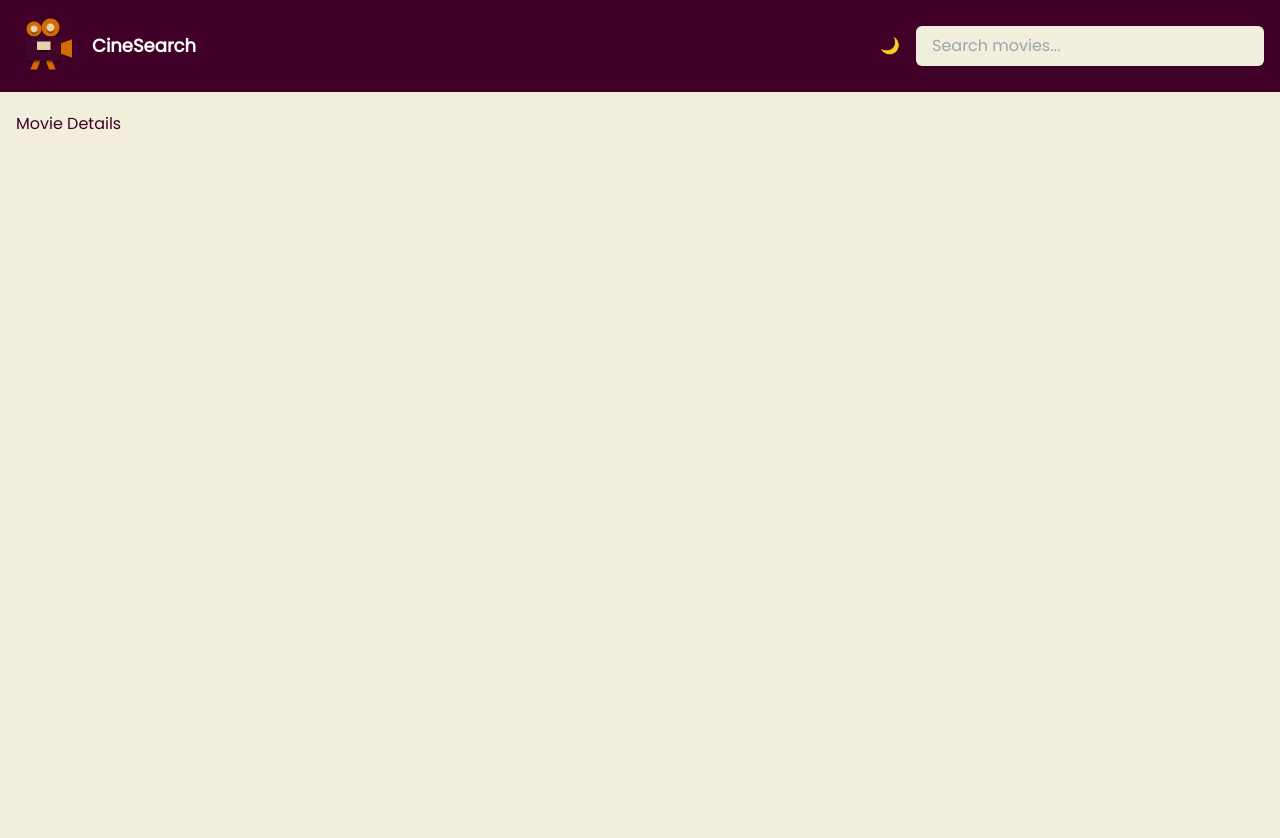
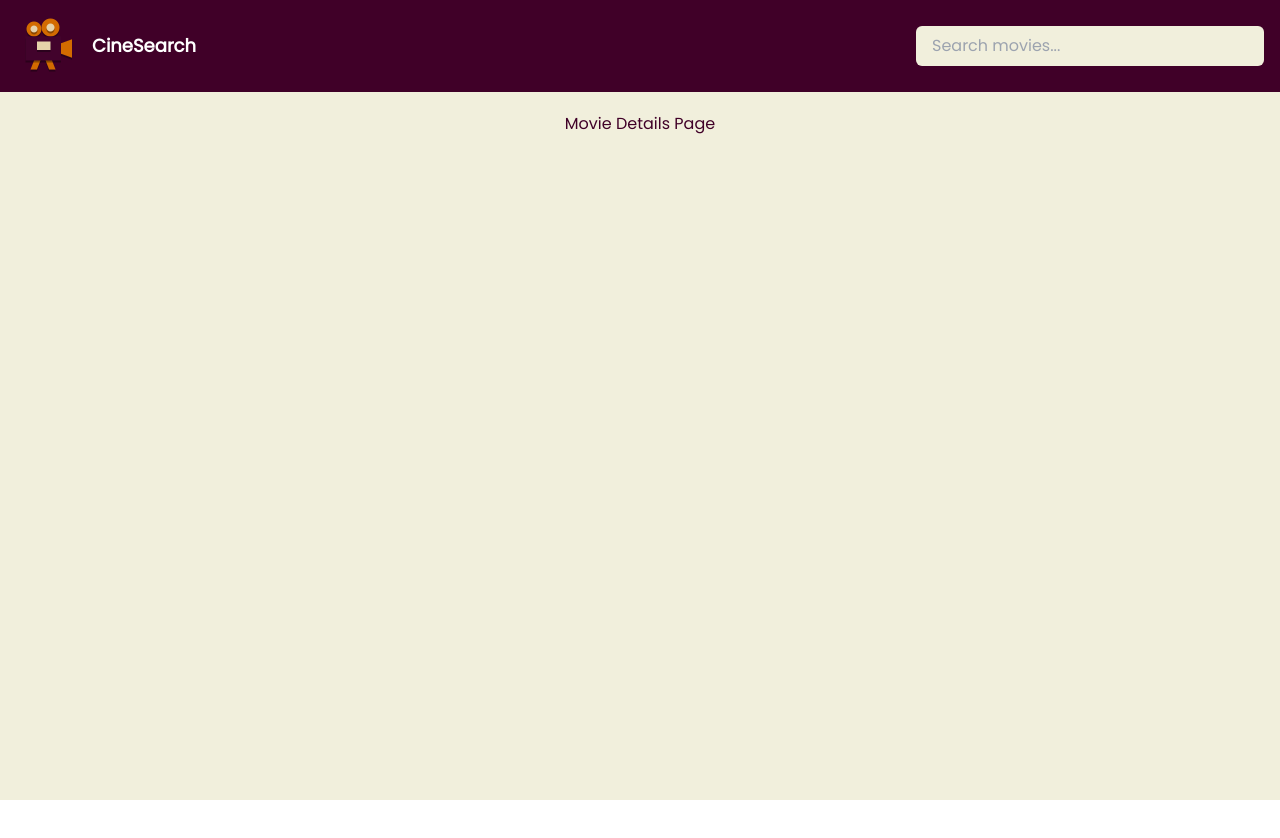
Before and after one commit to irahuldutta02/cine-search, a React (Vite) app: page /name/1 in a window 1280 px wide. Shown: the top 838 px of the page. After the commit the page ends 800 px from the top, so only its background shows below. Built offline with nearby package versions, Linux system fonts and the light colour scheme.

Commit message:
minor design updates

```diff
--- a/src/components/NavBar.jsx
+++ b/src/components/NavBar.jsx
@@ -1,6 +1,6 @@
 import { Link } from "react-router-dom";
 
-const Navbar = ({ onThemeToggle, onSearch }) => {
+const Navbar = () => {
   return (
     <nav className="bg-color1 fixed w-full flex justify-center items-center">
       <div className="w-full p-4 max-w-7xl flex justify-between items-center">
@@ -18,20 +18,10 @@ const Navbar = ({ onThemeToggle, onSearch }) => {
         </div>
         <div className="flex items-center justify-center gap-4">
           <div className="flex items-center justify-center">
-            <button
-              className="text-white focus:outline-none"
-              onClick={onThemeToggle}
-              aria-label="Toggle Theme"
-            >
-              🌙
-            </button>
-          </div>
-          <div className="flex items-center justify-center">
             <input
               type="text"
               placeholder="Search movies..."
               className="px-4 py-2 rounded-md focus:outline-color2 bg-color4 outline-none"
-              onChange={(e) => onSearch(e.target.value)}
             />
           </div>
         </div>
--- a/src/pages/ErrorPage.jsx
+++ b/src/pages/ErrorPage.jsx
@@ -1,9 +1,8 @@
 const ErrorPage = () => {
   return (
-    <div className="flex items-center justify-center bg-color4">
-      <div className="text-center">
-        <h1 className="text-4xl font-bold text-color1">CineSearch</h1>
-        <p className="text-2xl text-color2 mt-4">Page Not Found. 404</p>
+    <div className="w-full flex justify-center items-start">
+      <div className="w-full max-w-7xl flex justify-center items-center">
+        <h1 className="text-3xl" > 🔍 404 | Page Not Found</h1>
       </div>
     </div>
   );
--- a/src/pages/MovieDetails.jsx
+++ b/src/pages/MovieDetails.jsx
@@ -1,8 +1,10 @@
 export function MovieDetails() {
   return (
     <>
-      <div className="w-full min-h-[100vh]">
-        Movie Details
+      <div className="w-full flex justify-center items-start">
+        <div className="w-full max-w-7xl flex justify-center items-center">
+          <h1>Movie Details Page</h1>
+        </div>
       </div>
     </>
   );
```
